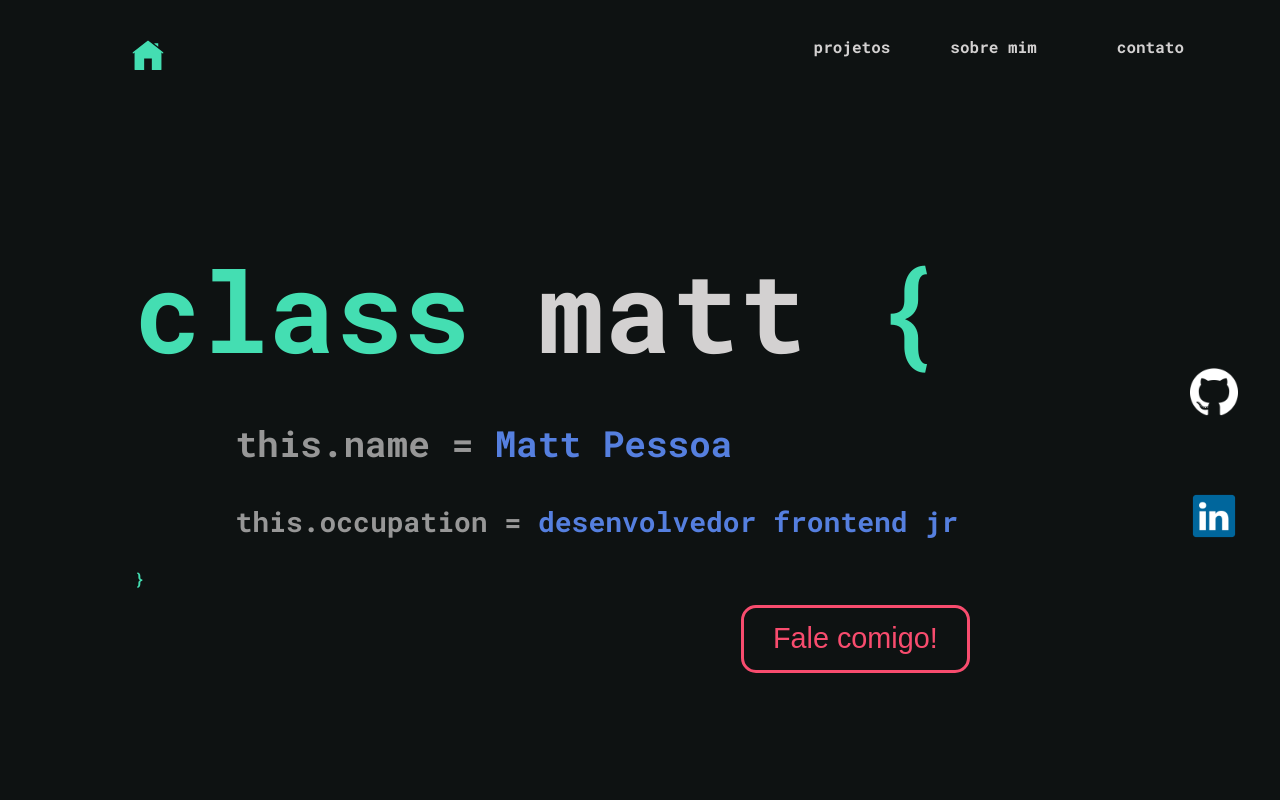
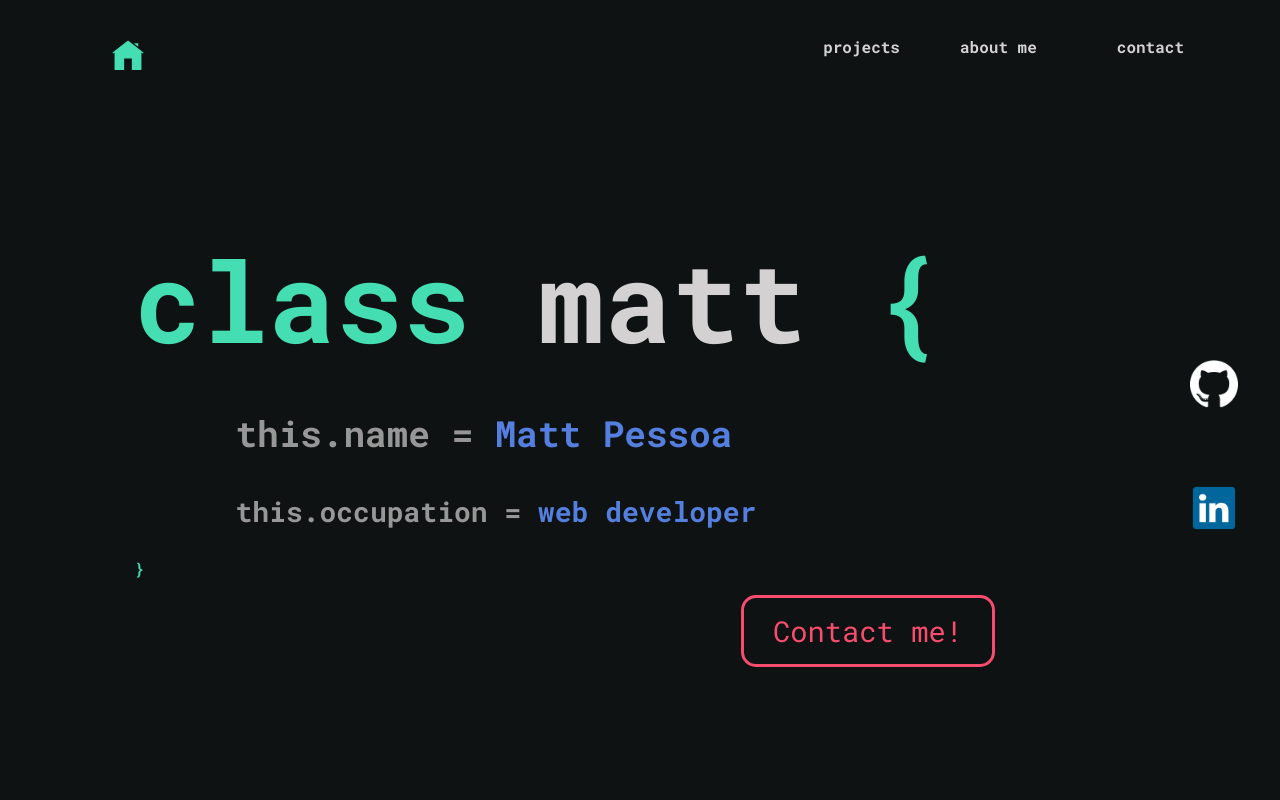
Before and after one commit to matt-pessoa/matt-pessoa.github.io, a React (Create React App) app: page / in a window 1280 px wide. Shown: the top 800 px of the page. Built offline with nearby package versions, Linux system fonts and the light colour scheme.

Commit message:
Traduz para ingles e reconfigura paginas

```diff
--- a/src/components/Header.js
+++ b/src/components/Header.js
@@ -5,45 +5,45 @@ import "./css/Header.css";
 import homeIconClicked from "../images/home-icon-clicked.svg";
 // import homeIconUnclicked from "../images/home-icon-uncliked.svg";
 
-class Header extends React.Component {
-	render() {
+function Header() {
 	return (
 		<header>
 			<nav>
 				<Link to="/">
-						<LinkScroll
+					{/* <LinkScroll
 						activeClass="active"
 						to="landing"
 						spy={true}
 						smooth={true}
 						offset={0}
-							duration= {700}
-						>
+						duration={700}
+					> */}
 					<img className="home-icon" src={homeIconClicked} alt="home" />
-						</LinkScroll>
+					{/* </LinkScroll> */}
 				</Link>
 				<ul>
-					<LinkScroll
+					<Link to="/work">
+						{/* <LinkScroll
 							activeClass="active"
 							to="work-page"
 							spy={true}
 							smooth={true}
 							offset={0}
-						duration= {700}
-					>
-						projetos
-					</LinkScroll>
+							duration={700}
+						> */}
+						projects
+						{/* </LinkScroll> */}
+					</Link>
 					<li>
-							<Link to="/about">sobre mim</Link>
+						<Link to="/about">about me</Link>
 					</li>
 					<li>
-							<Link to="/contact">contato</Link>
+						<Link to="/contact">contact</Link>
 					</li>
 				</ul>
 			</nav>
 		</header>
 	);
 }
-}
 
 export default Header;
--- a/src/components/Home/ContactButton.js
+++ b/src/components/Home/ContactButton.js
@@ -11,7 +11,7 @@ function ContactButton() {
 
 	return (
 		<form onSubmit={() => handleSubmit()}>
-			<button className="contact-btn button-fill-left">Fale comigo!</button>
+			<button className="contact-btn button-fill-left">Contact me!</button>
 		</form>
 	);
 }
--- a/src/components/Home/LandingText.js
+++ b/src/components/Home/LandingText.js
@@ -12,8 +12,7 @@ function LandingText() {
 					this.name = <span className="blue-text">Matt Pessoa</span>
 				</p>
 				<p className="occupation">
-					this.occupation ={" "}
-					<span className="blue-text">desenvolvedor frontend jr</span>
+					this.occupation = <span className="blue-text">web developer</span>
 				</p>
 			</div>
 			<p>
--- a/src/components/css/ContactButton.css
+++ b/src/components/css/ContactButton.css
@@ -1,8 +1,9 @@
 .contact-btn {
-  color: #F84C6E;
-  border: #F84C6E solid 3px;
+	color: #f84c6e;
+	border: #f84c6e solid 3px;
 	border-radius: 15px;
 	background-color: transparent;
+	font-family: "Roboto Mono", "monospace";
 	font-size: 1.8em;
 	padding: 0.5em 1em;
 	margin-left: 60%;
@@ -13,11 +14,11 @@
 }
 
 .button-fill-left {
-  box-shadow: inset 0px 0px 0px #F84C6E;
+	box-shadow: inset 0px 0px 0px #f84c6e;
 	transition: all 0.5s;
 }
 
 .button-fill-left:hover {
-  color: #0E1212;
-  box-shadow: inset 7.7em 0px 0px #F84C6E;
+	color: #0e1212;
+	box-shadow: inset 8.6em 0px 0px #f84c6e;
 }
--- a/src/pages/About.js
+++ b/src/pages/About.js
@@ -6,7 +6,7 @@ class About extends React.Component {
 		return (
 			<div>
 				<Header />
-				<h1>Sobre mim</h1>
+				<h1>About</h1>
 			</div>
 		);
 	}
--- a/src/pages/Home.js
+++ b/src/pages/Home.js
@@ -16,9 +16,6 @@ class Home extends React.Component {
 						<Social />
 					</aside>
 				</section>
-				<section className="work">
-					<Work />
-				</section>
 			</div>
 		);
 	}
--- a/src/pages/Work.js
+++ b/src/pages/Work.js
@@ -1,12 +1,16 @@
 import React from "react";
-import './css/Work.css'
+import Header from "../components/Header";
+import "./css/Work.css";
 
 class Work extends React.Component {
 	render() {
 		return (
-			<section className="limiter-work" id="work-page">
-				<h1 className="work-heading">&lt;projetos&gt;</h1>
-			</section>
+			<>
+				<Header />
+				<section className="limiter-work" id="work-page">
+					<h1 className="work-heading">&lt;projects&gt;</h1>
+				</section>
+			</>
 		);
 	}
 }
--- a/src/pages/css/Home.css
+++ b/src/pages/css/Home.css
@@ -17,7 +17,7 @@ aside {
 	justify-content: center;
 	align-items: center;
 	/* margin-top: 5%; */
-	height: 100vh;
+	height: 98vh;
 }
 
 .limiter {
```
Also changed, not shown: 1 other file (tests, documents, lock files or other folders). Lines whose indentation alone changed are shown as unchanged.
